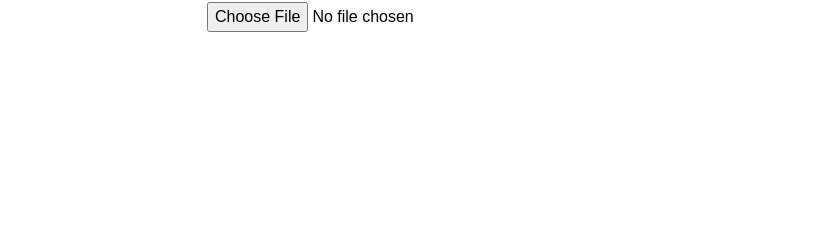
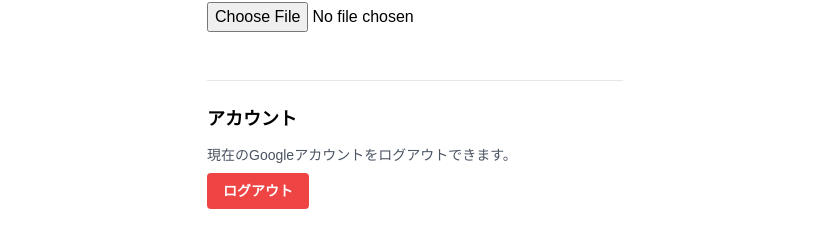
Before and after one commit to tuxsmax-pixel/shuuchuu-tomato, a React (Create React App) app: page /settings in a window 1280 px wide. Shown: the part 536-784 px from the top of the page, without its empty margins (225-1054 px from the left). Built offline with nearby package versions, Linux system fonts and the light colour scheme; no server answers.

Commit message:
設定ページにログアウトボタンを追加

```diff
--- a/src/pages/SettingsPage.tsx
+++ b/src/pages/SettingsPage.tsx
@@ -1,4 +1,6 @@
 import React, { useEffect, useState } from "react";
+import { getAuth, signOut } from "firebase/auth";
+import { app } from "../firebase";
 
 // 通知音選択肢（拡張子付きファイル名も指定）
 const soundOptions = [
@@ -86,6 +88,19 @@ const SettingsPage: React.FC = () => {
     URL.revokeObjectURL(url);
   };
 
+  // 🔓 ログアウト処理
+  const handleLogout = async () => {
+    try {
+      const auth = getAuth(app);
+      await signOut(auth);
+      alert("ログアウトしました！");
+      window.location.href = "/"; // ホームに戻す
+    } catch (error) {
+      console.error("❌ ログアウト失敗:", error);
+      alert("ログアウトに失敗しました");
+    }
+  };
+
   return (
     <div className="max-w-md mx-auto px-4 py-8">
       <h1 className="text-2xl font-bold mb-6">設定</h1>
@@ -131,6 +146,7 @@ const SettingsPage: React.FC = () => {
           バックアップをダウンロード
         </button>
       </div>
+
       {/* 復元セクション */}
       <div className="mt-12">
         <h2 className="text-lg font-bold mb-3">データの復元</h2>
@@ -170,6 +186,19 @@ const SettingsPage: React.FC = () => {
         />
       </div>
 
+      {/* ログアウトセクション */}
+      <div className="mt-12 border-t pt-6">
+        <h2 className="text-lg font-bold mb-3">アカウント</h2>
+        <p className="text-sm text-gray-600 mb-2">
+          現在のGoogleアカウントをログアウトできます。
+        </p>
+        <button
+          onClick={handleLogout}
+          className="px-4 py-2 bg-red-500 text-white rounded text-sm font-semibold active:scale-95"
+        >
+          ログアウト
+        </button>
+      </div>
     </div>
   );
 };
```
Lines whose indentation alone changed are shown as unchanged.
